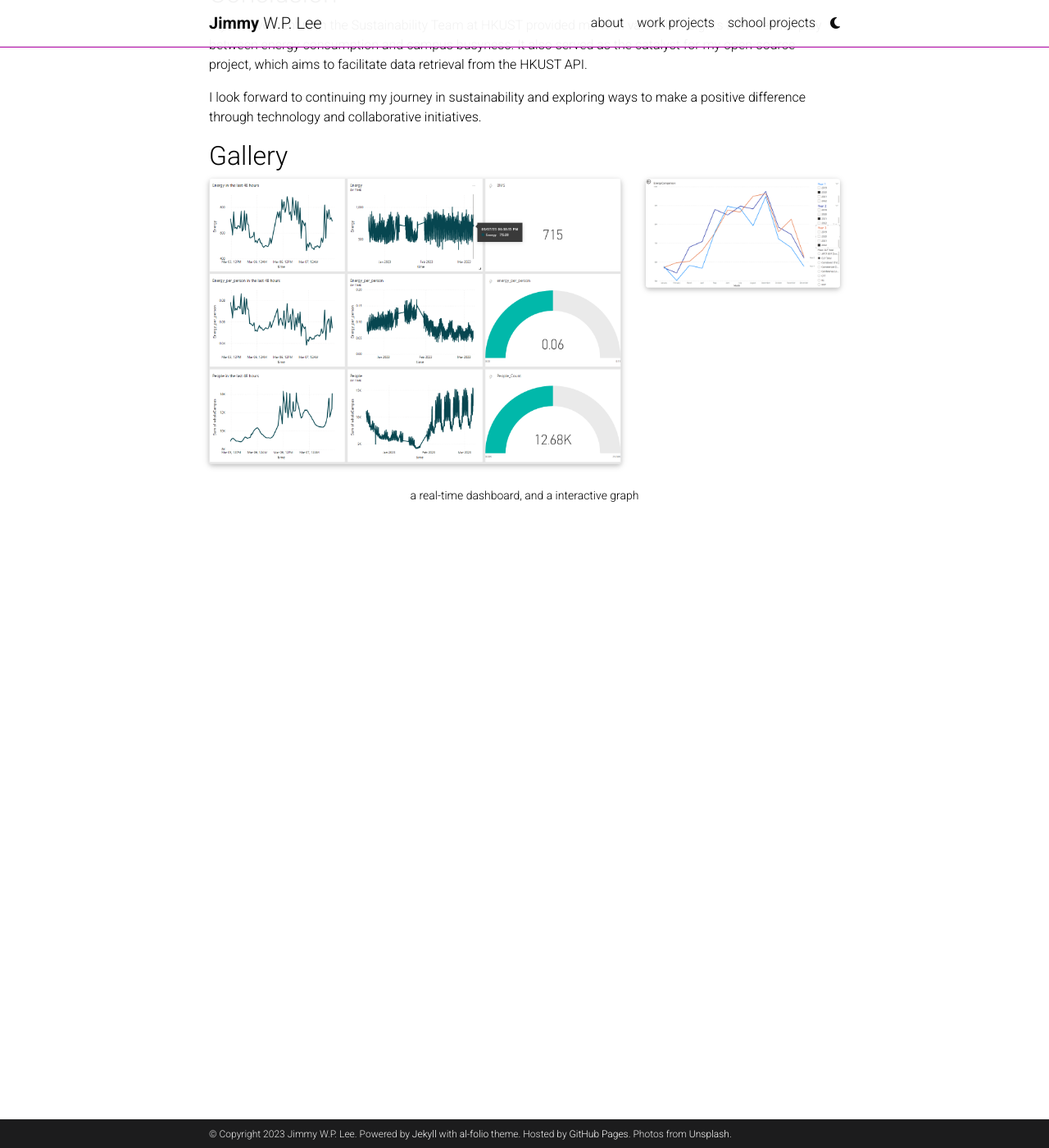
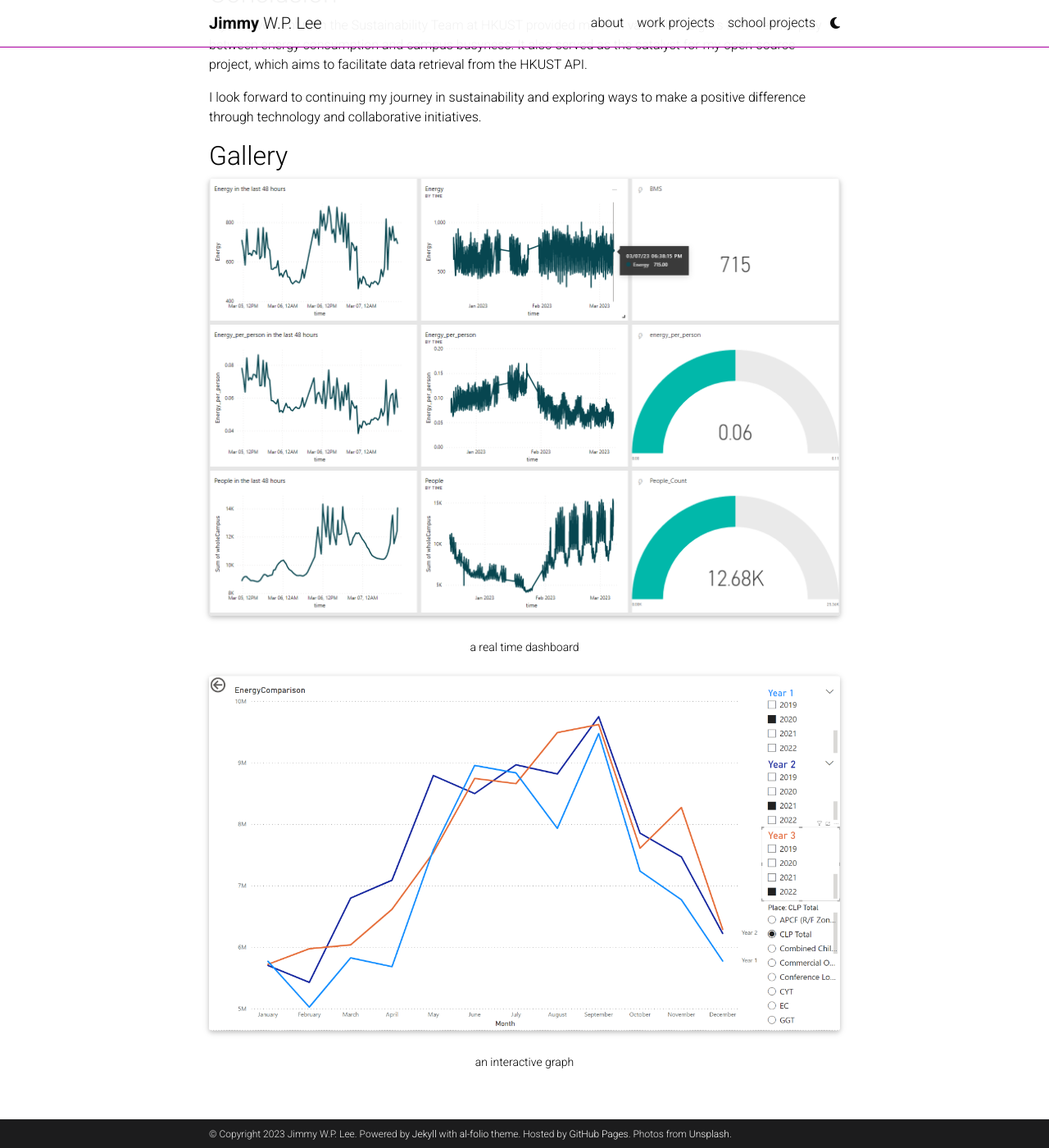
Before and after one commit to j4M0Fj1MMy/j4M0Fj1MMy.github.io, a Jekyll site: the page built from _news/announcement_1.md, in a window 1280 px wide and 1400 px high, scrolled down 906 px. Shown: the whole window at 82% size. Built offline with Jekyll 4.4.1, drawn with Linux system fonts in a browser that asks for light colours; full-size pictures stand in for the smaller copies a plugin makes; comment, search, counter and statistics services are not loaded; a style sheet for code colours, icons or effects is not loaded.

Commit message:
Update announcement_1.md

```diff
--- a/_news/announcement_1.md
+++ b/_news/announcement_1.md
@@ -32,14 +32,19 @@
 I look forward to continuing my journey in sustainability and exploring ways to make a positive difference through technology and collaborative initiatives.
 
 ## Gallery
-<div class="row justify-content-sm-center">
-    <div class="col-sm-8 mt-3 mt-md-0">
+<div class="row">
+    <div class="col-sm mt-3 mt-md-0">
         {% include figure.html path="assets/img/dashboard.png" title="example image" class="img-fluid rounded z-depth-1" %}
     </div>
-    <div class="col-sm-4 mt-3 mt-md-0">
+</div>
+<div class="caption">
+    a real time dashboard
+</div>
+<div class="row">
+    <div class="col-sm mt-3 mt-md-0">
         {% include figure.html path="assets/img/energygraph.png" title="example image" class="img-fluid rounded z-depth-1" %}
     </div>
 </div>
 <div class="caption">
-    a real-time dashboard, and a interactive graph
+    an interactive graph
 </div>
```
